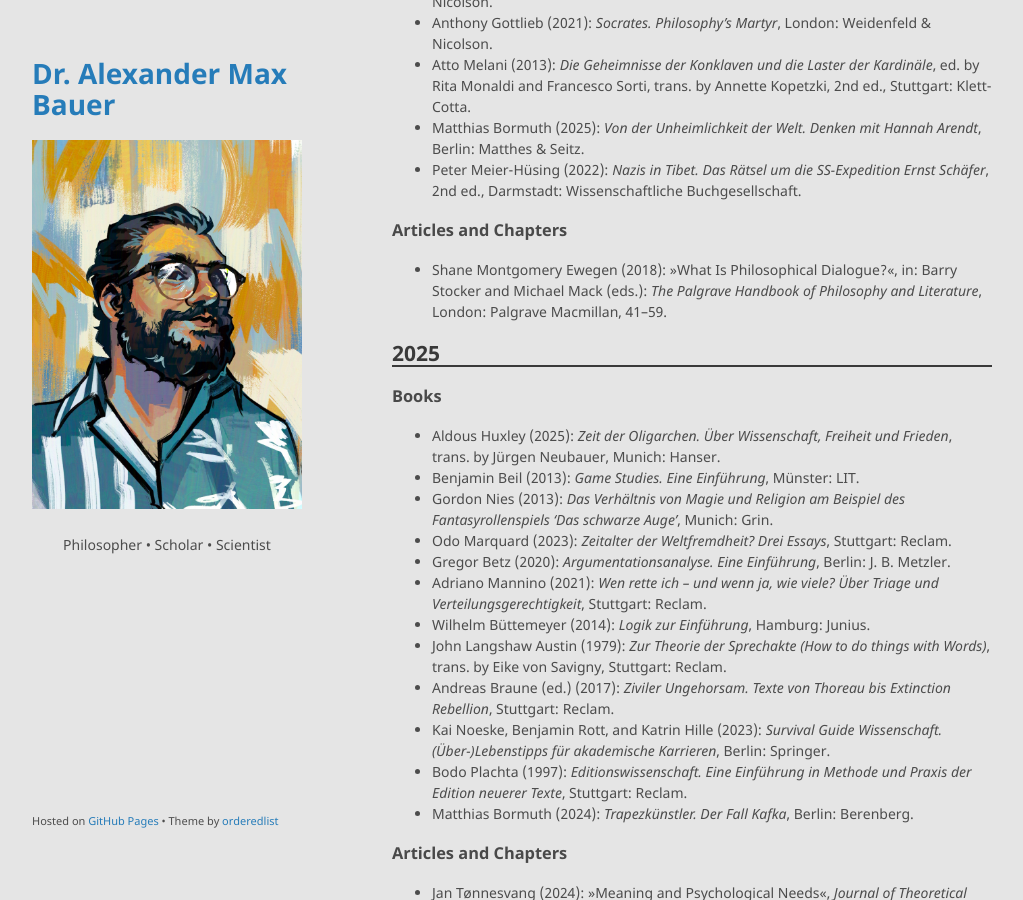
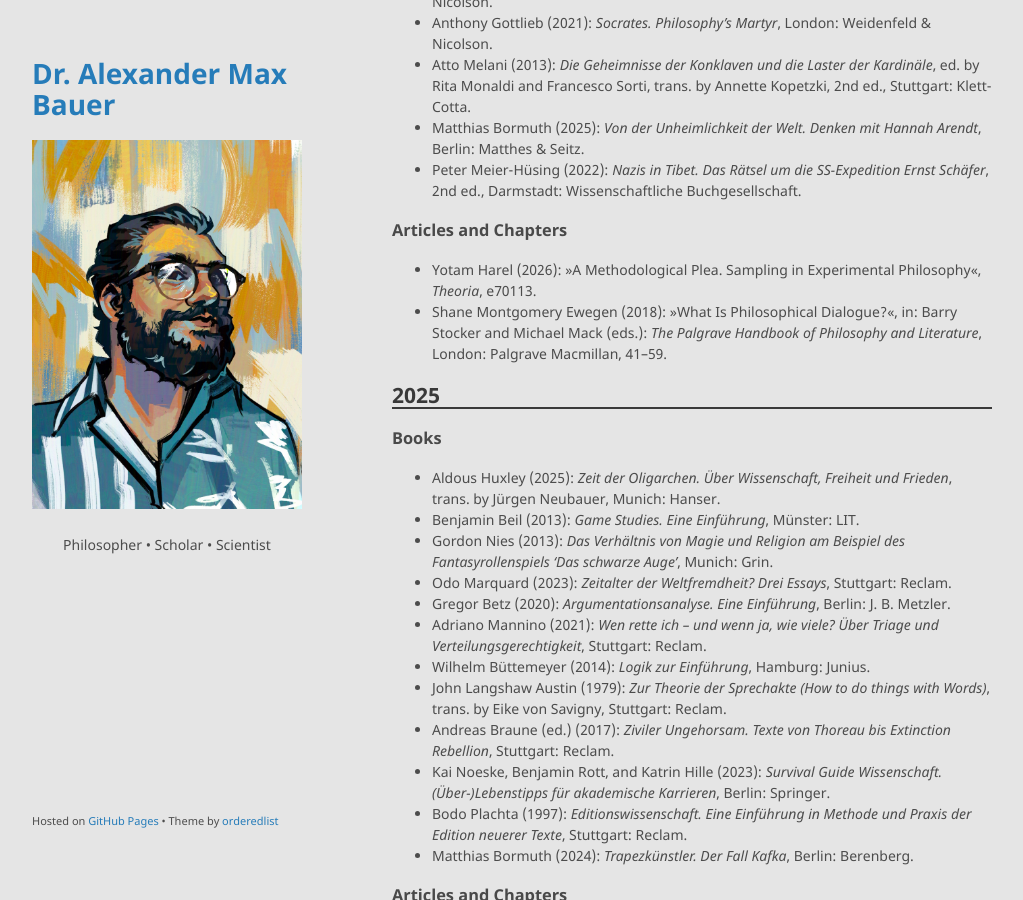
Before and after one commit to alephmembeth/alephmembeth.github.io, a Jekyll site: the page built from reading.md, in a window 1280 px wide and 900 px high, scrolled down 367 px. Shown: the whole window, without its empty margins (128-1151 px from the left). Built offline with Jekyll 4.4.1, drawn with Linux system fonts in a browser that asks for light colours; our own code applies the rules of GitHub Pages for plain Markdown files.

Commit message:
Update reading.md

```diff
--- a/reading.md
+++ b/reading.md
@@ -21,6 +21,7 @@
 
 ### Articles and Chapters
 
++ Yotam Harel (2026): »A Methodological Plea. Sampling in Experimental Philosophy«, _Theoria_, e70113.
 + Shane Montgomery Ewegen (2018): »What Is Philosophical Dialogue?«, in: Barry Stocker and Michael Mack (eds.): _The Palgrave Handbook of Philosophy and Literature_, London: Palgrave Macmillan, 41–59.
 
 ## 2025
```
